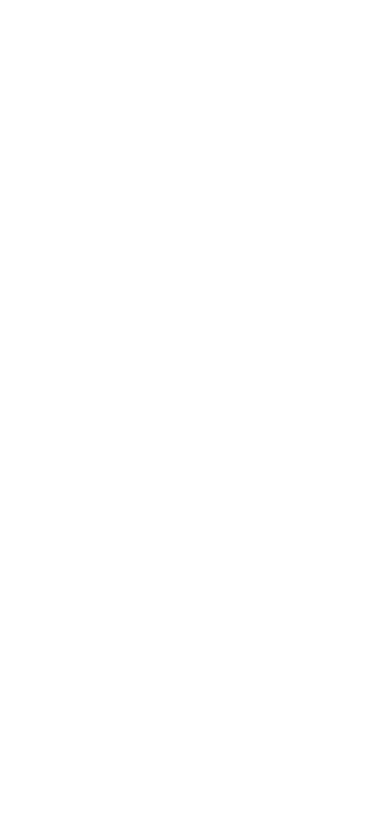
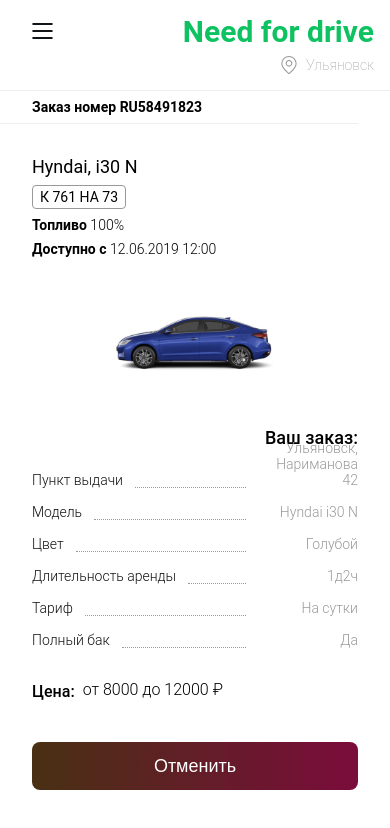
Before and after one commit to kotooo8080/need-for-drive, a Vue app: page /need-for-drive/final in a window 390 px wide. Before the commit this address had no page. Shown: the top 828 px of the page. Built offline with nearby package versions, Linux system fonts and the light colour scheme.

Commit message:
add final order page

```diff
--- a/src/assets/style/style.scss
+++ b/src/assets/style/style.scss
@@ -620,6 +620,19 @@
         }
     }
 
+    .order-number {
+        display: flex;
+        align-items: center;
+        height: 32px;
+        padding-left: 64px;
+        border-bottom:  1px solid $light-gray;
+
+        font-style: normal;
+        font-weight: bold;
+        font-size: 14px;
+        line-height: 16px;
+    }
+
     .tabs {
         width: calc(100% - 64px);
         padding: 8px 0px 8px 64px;
@@ -820,11 +833,65 @@
     }
 }
 
+.confirmation-window {
+    display: flex;
+    flex-direction: column;
+    align-content: center;
+    justify-content: center;
+    width: 100%;
+    height: 100%;
+    position: absolute;
+    top: 0;
+    left: 0;
+    background: rgba(255, 255, 255, 0.9);
+
+    h3 {
+        font-weight: normal;
+        font-size: 24px;
+        line-height: 28px;
+        margin: 0;
+        text-align: center;
+        margin-bottom: 32px;
+    }
+
+    .buttons {
+        display: flex;
+        flex-direction: row;
+        justify-content: center;
+
+        .ok {
+            background: linear-gradient(90deg, $main-color 2.61%, #039F67 112.6%);
+            background-blend-mode: darken;
+            width: 177px;
+            height: 48px;
+            margin-right: 16px;
+        }
+
+        .cancel {
+            background: linear-gradient(90deg, #493013 0%, #7B0C3B 100%);
+            width: 164px;
+            height: 48px;
+        }
+
+
+        button {
+            border: none;
+            border-radius: 8px;
+            color: white;
+            font-style: normal;
+            font-weight: normal;
+            font-size: 18px;
+            line-height: 21px;
+        }
+    }
+}
+
 .additional-block {
     width: 72%;
     padding: 32px 64px;
     font-style: normal;
     font-weight: 300;
+    border-right: 1px solid $light-gray;
 
     p {
         margin-top: 0;
@@ -1001,6 +1068,7 @@
     display: flex;
     flex-direction: row;
     justify-content: space-between;
+    border-right: 1px solid $light-gray;
 
     h3 {
         font-style: normal;
@@ -1142,6 +1210,10 @@
         background-blend-mode: darken;
     }
 
+    .cancelButton {
+        background: linear-gradient(90deg, #493013 0%, #7B0C3B 100%);
+    }
+
     .disabled-button {
         background: $light-gray;
     }
@@ -1333,6 +1405,41 @@
         }
     }
 }
+
+@media ( max-width: 810px ) {
+    .confirmation-window {
+        justify-content: flex-start;
+
+        h3 {
+            margin-top: 300px;
+        }
+    }
+
+    .order-page {
+        .order {
+            .order-info {
+                .car-model {
+                    width: 50%;
+
+                    .products {
+                        .product-card {
+                            width: 300px;
+                        }
+                    }
+                }
+
+                .total-block {
+                    flex-wrap: wrap;
+                }
+
+                .order-calculation {
+                    width: 50%;
+                }
+            }
+        }
+    }
+}
+
 
 @media ( max-width: 767px ) {
     .menu {
@@ -1371,10 +1478,14 @@
             .lines {
                 width: 22px;
                 margin: 0;
+                margin-top: 22.5px;
+                margin-left: 22px;
 
                 .first_line, .third_line{
-                    top: 32px;
-                    left: 8px;
+                    top: 11px;
+                    left: 0;
+                    //top: 32px;
+                    //left: 8px;
                 }
 
                 div {
@@ -1402,6 +1513,10 @@
 
         .order {
             width: 100%;
+
+            .order-number {
+                padding-left: 32px;
+            }
 
             .tabs-block {
                 width: 100%;
@@ -1448,6 +1563,10 @@
                     width: calc(100% - 32px);
                     border: none;
                     padding: 32px;
+
+                    .products {
+                        justify-content: center;
+                    }
                 }
 
                 .additional-block {
@@ -1462,6 +1581,29 @@
                     img {
                         width: 180px;
                         height: 82px;
+                        margin-top: 32px;
+                        margin-left: auto;
+                        margin-right: auto;
+                    }
+                }
+
+                .order-calculation {
+                    width: calc(100% - 32px);
+                    padding: 8px 32px 48px 32px;
+
+                    p {
+                        margin-top: 8px;
+                        margin-bottom: 8px;
+                    }
+
+                    h5 {
+                        margin-top: 8px;
+                    }
+
+                    .price-block {
+                        p {
+                            margin-top: 1px;
+                        }
                     }
                 }
             }
@@ -1479,7 +1621,7 @@
 
                 .point-of-issue {
                     input {
-                        width: 170px;
+                        width: 180px;
                     }
                 }
 
@@ -1488,25 +1630,25 @@
                 }
             }
 
-            .order-calculation {
-                width: 100%;
-                padding: 8px 16px 48px 16px;
-
-                p {
-                    margin-top: 8px;
-                    margin-bottom: 8px;
-                }
-
-                h5 {
-                    margin-top: 8px;
-                }
-
-                .price-block {
-                    p {
-                        margin-top: 1px;
-                    }
-                }
-            }
+            // .order-calculation {
+            //     width: 100%;
+            //     padding: 8px 16px 48px 16px;
+
+            //     p {
+            //         margin-top: 8px;
+            //         margin-bottom: 8px;
+            //     }
+
+            //     h5 {
+            //         margin-top: 8px;
+            //     }
+
+            //     .price-block {
+            //         p {
+            //             margin-top: 1px;
+            //         }
+            //     }
+            // }
 
             .page-header {
                 padding: 16px;
@@ -1536,6 +1678,15 @@
 
         .menu {
             position: absolute;
+        }
+
+        .confirmation-window {
+            width: calc(100% + 32px);
+            height: calc(100% + 64px);
+
+            h3 {
+                margin-top: 250px;
+            }
         }
     }
 
--- /dev/null
+++ b/src/components/ConfirmationWindow.vue
@@ -0,0 +1,33 @@
+<template>
+    <div class="confirmation-window">
+        <h3>Подтвердить заказ</h3>
+        <div class="buttons">
+            <button
+                class="ok"
+                @click="$router.push('/final')"
+            >Подтвердить</button>
+            <button
+                class="cancel"
+                @click="closeConfirm"
+            >Вернуться</button>
+        </div>
+    </div>
+</template>
+
+<script>
+
+export default {
+    name: 'ConfirmationWindow',
+
+    data() {
+        return {
+        }
+    },
+
+    methods: {
+        closeConfirm() {
+            this.$emit('closeConfirm', false);
+        }
+    }
+}
+</script>
--- a/src/components/OrderCalc.vue
+++ b/src/components/OrderCalc.vue
@@ -7,7 +7,7 @@
             <h5 class="item-value address">Ульяновск, Нариманова 42</h5>
         </div>
         <div
-            v-if="pageIndx >= 1"
+            v-if="pageIndx >= 1 || finalOrderInfo"
             class="order-model with-dots"
         >
             <h5 class="item-name">Модель</h5>
@@ -15,7 +15,7 @@
             <h5 class="item-value">Hyndai i30 N</h5>
         </div>
         <div
-            v-if="pageIndx >= 2"
+            v-if="pageIndx >= 2 || finalOrderInfo"
             class="car-color with-dots"
         >
             <h5 class="item-name">Цвет</h5>
@@ -23,7 +23,7 @@
             <h5 class="item-value">Голубой</h5>
         </div>
         <div
-            v-if="pageIndx >= 2"
+            v-if="pageIndx >= 2 || finalOrderInfo"
             class="rental-duration with-dots"
         >
             <h5 class="item-name">Длительность аренды</h5>
@@ -31,7 +31,7 @@
             <h5 class="item-value">1д2ч</h5>
         </div>
         <div
-            v-if="pageIndx >= 2"
+            v-if="pageIndx >= 2 || finalOrderInfo"
             class="order-tariff with-dots"
         >
             <h5 class="item-name">Тариф</h5>
@@ -39,7 +39,7 @@
             <h5 class="item-value">На сутки</h5>
         </div>
         <div
-            v-if="pageIndx >= 2"
+            v-if="pageIndx >= 2 || finalOrderInfo"
             class="add-options with-dots"
         >
             <h5 class="item-name">Полный бак</h5>
@@ -52,9 +52,16 @@
             <h4>от 8000 до 12000 ₽</h4>
         </div>
         <button
+            v-if="!finalOrderInfo"
+            class="active-button"
             @click="displayNextPage"
+        >{{ buttonNames[pageIndx] }}</button>
+        <button
+            v-else
             class="active-button"
-        >{{ buttonNames[pageIndx] }}</button>
+            :class="{ cancelButton: finalOrderInfo }"
+            @click="$router.push('/order')"
+        >{{ 'Отменить' }}</button>
     </div>
 </template>
 
@@ -66,7 +73,8 @@
     },
 
     props: {
-        pageIndx: Number
+        pageIndx: Number,
+        finalOrderInfo: Boolean
     },
 
     data() {
@@ -76,7 +84,7 @@
                 'Дополнительно',
                 'Итого',
                 'Заказать'
-            ]
+            ],
         }
     },
 
@@ -84,6 +92,8 @@
         displayNextPage() {
             if(this.pageIndx < 3) {
                 this.$emit('nextPage', { index: this.pageIndx + 1 });
+            } else {
+                this.$emit('confirmOrder');
             }
         }
     },
--- a/src/components/OrderLocation.vue
+++ b/src/components/OrderLocation.vue
@@ -43,7 +43,7 @@
             if(this.pointName == '') {
                 this.pointName = "Начните вводить пункт ...";
             }
-        }
+        },
     }
 }
 </script>
--- /dev/null
+++ b/src/pages/FinalPage.vue
@@ -0,0 +1,47 @@
+<template>
+    <div class="order-page">
+        <menu-block @menu-click="menuOpen"/>
+        <div
+            class="order"
+            :class="{ pageInfoIfMenuOpen: clicked }"
+        >
+            <page-header/>
+            <div class="order-number">Заказ номер RU58491823</div>
+            <div class="order-info" >
+                <total-block />
+                <order-calc :finalOrderInfo="true"/>
+            </div>
+        </div>
+    </div>
+</template>
+
+<script>
+import MenuBlock from '../components/MenuBlock.vue'
+import OrderCalc from '../components/OrderCalc.vue'
+import PageHeader from '../components/PageHeader.vue'
+import TotalBlock from '../components/TotalBlock.vue'
+
+export default {
+    name: 'FinalPage',
+
+    components: {
+        MenuBlock,
+        PageHeader,
+
+        OrderCalc,
+        TotalBlock,
+    },
+
+    data() {
+        return {
+            clicked: false,
+        }
+    },
+
+    methods: {
+        menuOpen(value) {
+            this.clicked = value;
+        },
+    },
+}
+</script>
--- a/src/router/index.js
+++ b/src/router/index.js
@@ -2,6 +2,7 @@
 
 import MainPage from '../pages/MainPage.vue'
 import OrderPage from '../pages/OrderPage.vue'
+import FinalPage from '../pages/FinalPage.vue'
 
 const routes = [
     {
@@ -14,6 +15,11 @@
         name: 'OrderPage',
         component: OrderPage
     },
+    {
+        path: '/final',
+        name: 'FinalPage',
+        component: FinalPage
+    },
 ];
 
 const router = createRouter({
```
Also changed, not shown: src/pages/OrderPage.vue (+12 -4 lines).
